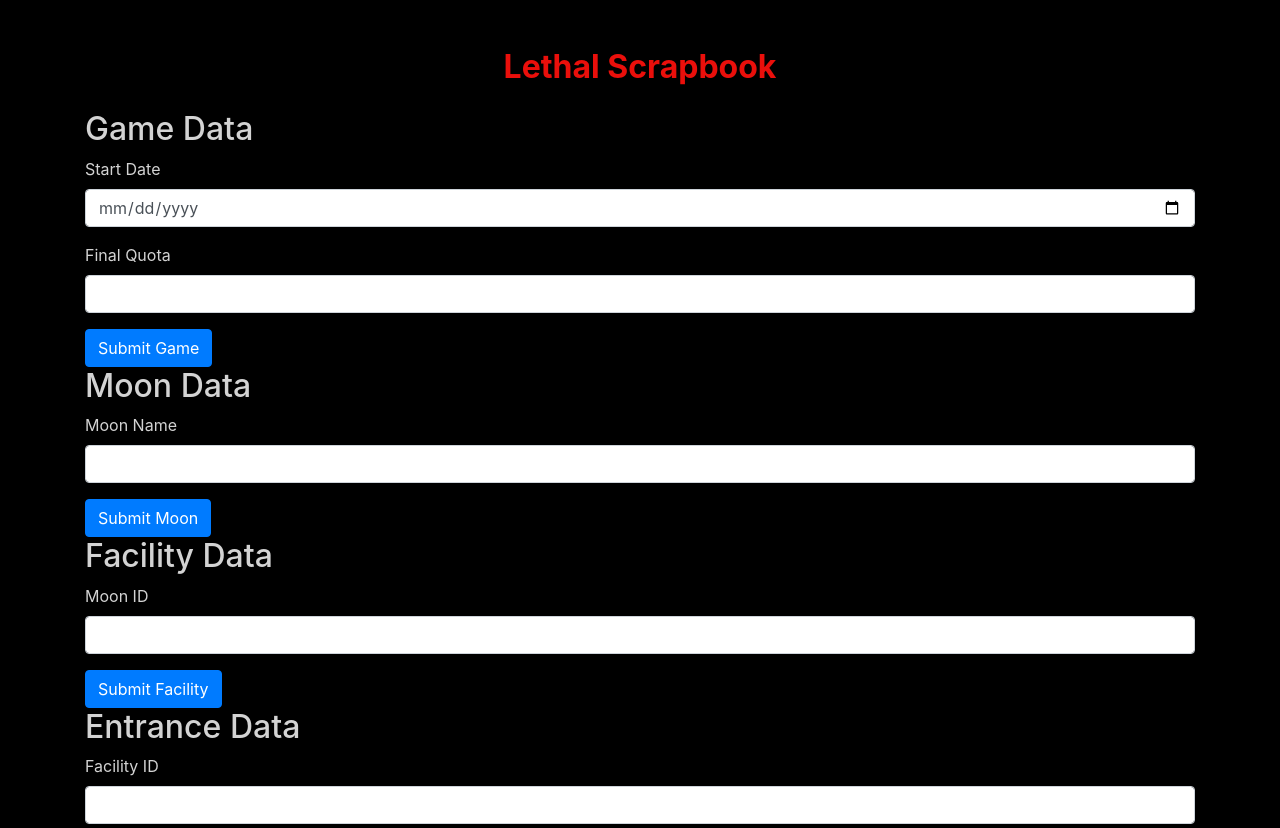
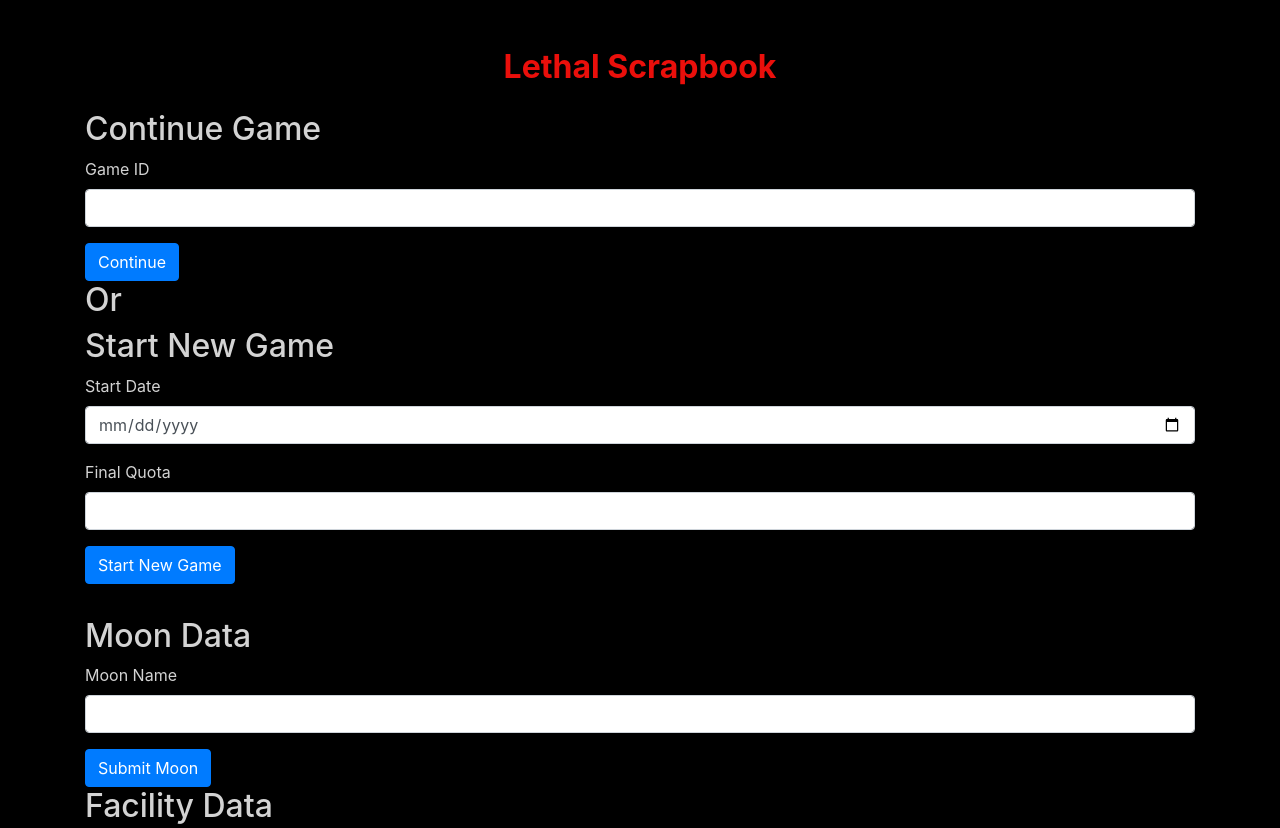
Before and after one commit to ryanklee/lethal_scrapbook, a website: page lethal-scrapbook/public/index.html in a window 1280 px wide. Shown: the top 828 px of the page. Drawn offline with nearby package versions, Linux system fonts and the light colour scheme.

Commit message:
Added options to continue a previous game or start a new one on the index page.

```diff
--- a/lethal-scrapbook/public/index.html
+++ b/lethal-scrapbook/public/index.html
@@ -20,19 +20,33 @@
 <body>
   <div class="container">
     <h1 class="heavy-font text-center mt-5 mb-4">Lethal Scrapbook</h1>
+    <!-- Option to continue a previous game or start a new one -->
+    <div id="game-options">
+      <h2>Continue Game</h2>
+      <form id="continue-game-form">
+        <div class="form-group">
+          <label for="continueGameId">Game ID</label>
+          <input type="number" class="form-control" id="continueGameId" required>
+        </div>
+        <button type="submit" class="btn btn-primary">Continue</button>
+      </form>
+      <h2>Or</h2>
+      <h2>Start New Game</h2>
+      <form id="new-game-form">
+        <div class="form-group">
+          <label for="newStartDate">Start Date</label>
+          <input type="date" class="form-control" id="newStartDate" value="" required>
+        </div>
+        <div class="form-group">
+          <label for="newFinalQuota">Final Quota</label>
+          <input type="number" class="form-control" id="newFinalQuota" required>
+        </div>
+        <button type="submit" class="btn btn-primary">Start New Game</button>
+      </form>
+    </div>
+    <hr>
     <!-- Form for Games -->
-    <h2>Game Data</h2>
-    <form id="game-form">
-      <div class="form-group">
-        <label for="startDate">Start Date</label>
-        <input type="date" class="form-control" id="startDate" required>
-      </div>
-      <div class="form-group">
-        <label for="finalQuota">Final Quota</label>
-        <input type="number" class="form-control" id="finalQuota" required>
-      </div>
-      <button type="submit" class="btn btn-primary">Submit Game</button>
-    </form>
+    <!-- The rest of the forms will be moved to a separate page for run data entry -->
 
     <!-- Form for Moons -->
     <h2>Moon Data</h2>
```
